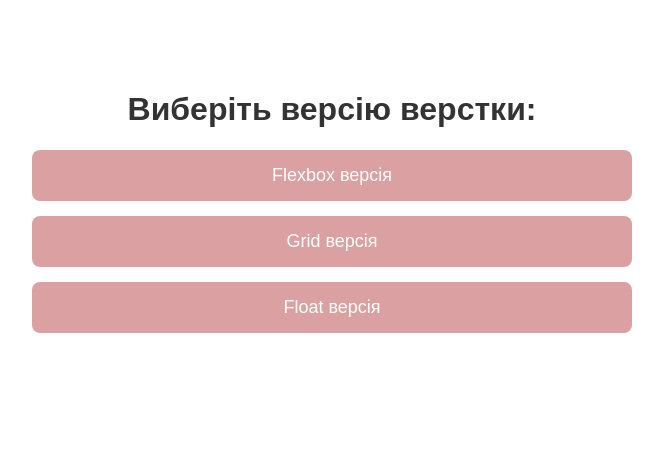
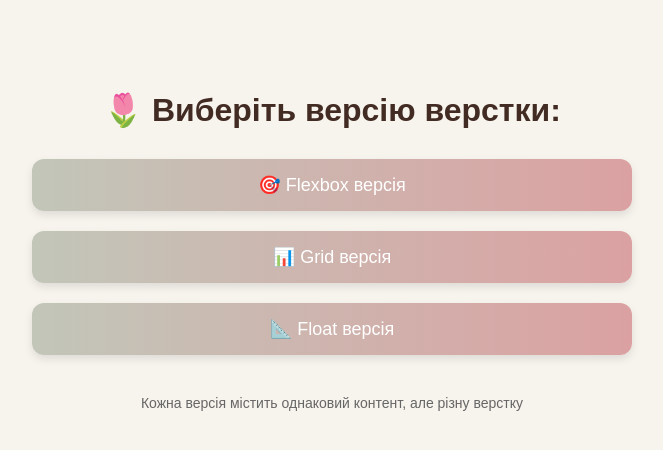
Before and after one commit to marrquisse/rosea, a plain HTML site: page index.html in a window 1280 px wide. Shown: the whole page, without its empty margins (308-971 px from the left). Drawn offline with Linux system fonts and the light colour scheme.

Commit message:
index.html

```diff
--- a/index.html
+++ b/index.html
@@ -3,7 +3,7 @@
 <head>
     <meta charset="UTF-8">
     <meta name="viewport" content="width=device-width, initial-scale=1.0">
-    <title>Мої верстки</title>
+    <title>Мої верстки - GitHub Pages</title>
     <style>
         body {
             font-family: Arial, sans-serif;
@@ -11,38 +11,49 @@
             margin: 50px auto;
             padding: 20px;
             text-align: center;
+            background: #F7F3ED;
+            color: #422B23;
         }
         h1 {
-            color: #333;
+            color: #422B23;
+            margin-bottom: 30px;
         }
-        ul {
+        .version-links {
             list-style: none;
             padding: 0;
         }
-        li {
-            margin: 15px 0;
+        .version-links li {
+            margin: 20px 0;
         }
-        a {
+        .version-links a {
             display: block;
-            padding: 15px;
-            background: #DBA1A2;
+            padding: 15px 25px;
+            background: linear-gradient(90deg, #C2C6B9, #DBA1A2);
             color: white;
             text-decoration: none;
-            border-radius: 8px;
+            border-radius: 12px;
             font-size: 18px;
-            transition: background 0.3s;
+            transition: transform 0.3s;
+            box-shadow: 0 4px 8px rgba(0,0,0,0.1);
         }
-        a:hover {
-            background: #C48182;
+        .version-links a:hover {
+            transform: translateY(-3px);
+            box-shadow: 0 6px 12px rgba(0,0,0,0.2);
         }
     </style>
 </head>
 <body>
-    <h1>Виберіть версію верстки:</h1>
-    <ul>
-        <li><a href="flex-version/index-flex.html">Flexbox версія</a></li>
-        <li><a href="grid-version/index-grid.html">Grid версія</a></li>
-        <li><a href="float-version/index-float.html">Float версія</a></li>
+    <h1>🌷 Виберіть версію верстки:</h1>
+
+    <ul class="version-links">
+        <!-- Тепер файли в корені, тому шляхи прості -->
+        <li><a href="index-flex.html">🎯 Flexbox версія</a></li>
+        <li><a href="index-grid.html">📊 Grid версія</a></li>
+        <li><a href="index-float.html">📐 Float версія</a></li>
     </ul>
+
+    <p style="margin-top: 40px; color: #666; font-size: 14px;">
+        Кожна версія містить однаковий контент, але різну верстку
+    </p>
 </body>
 </html>
```
